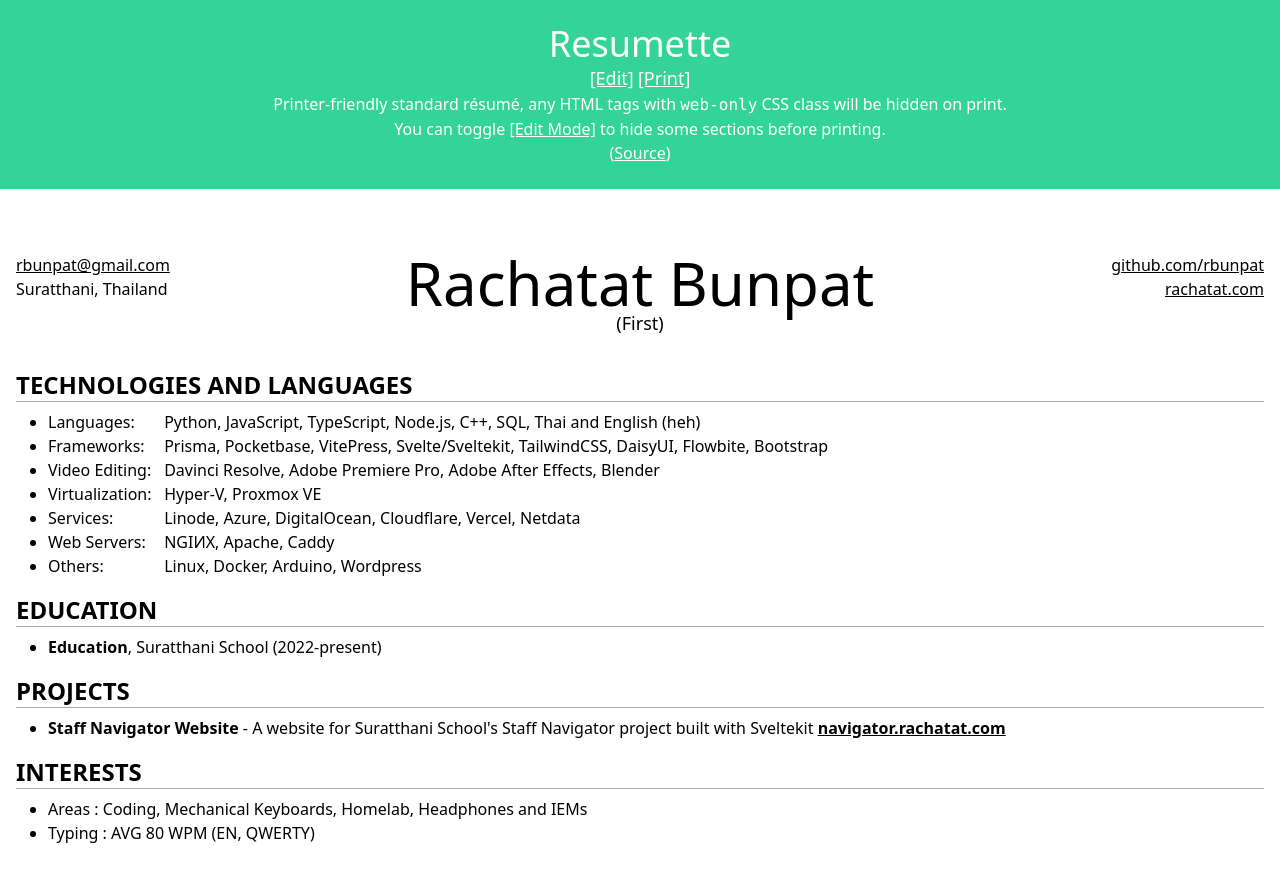
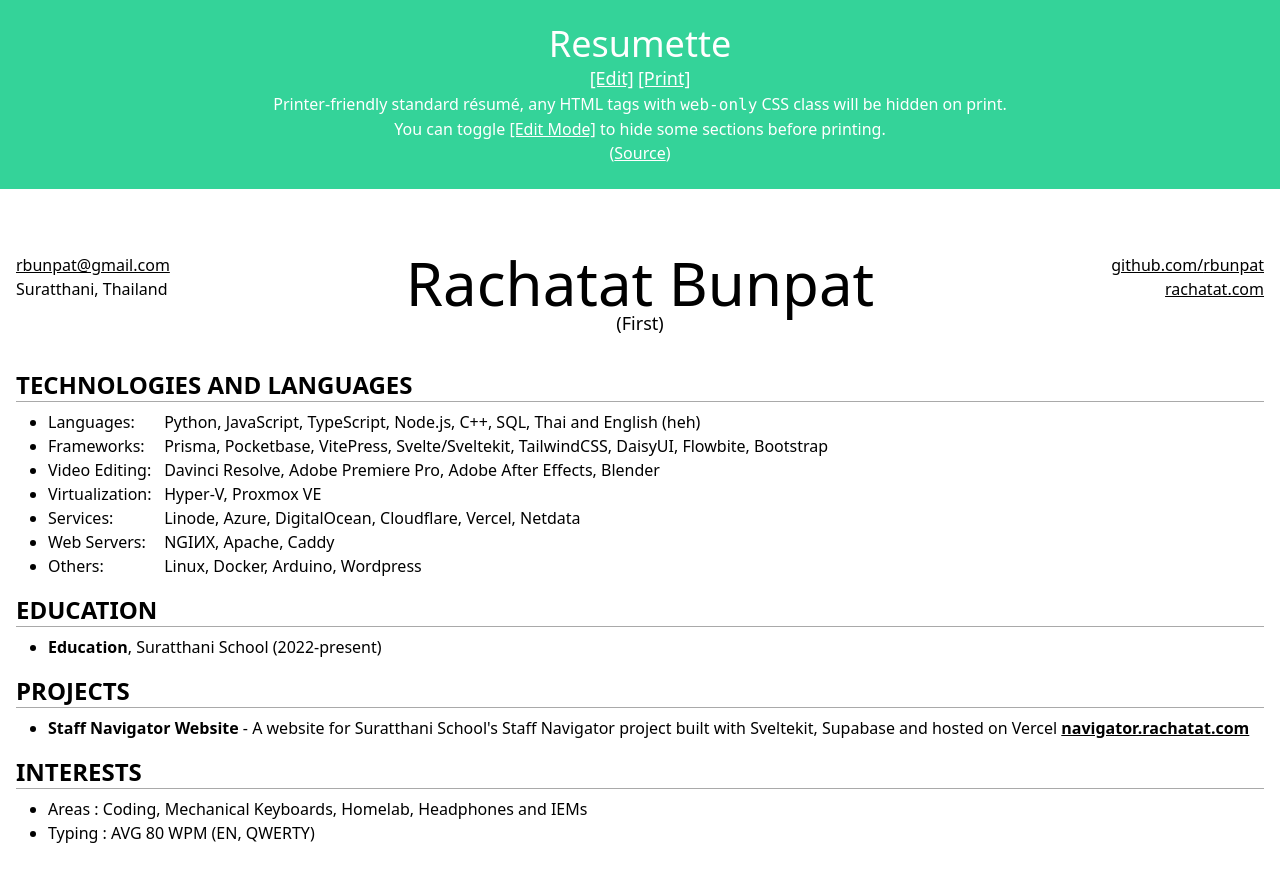
Before and after one commit to rbunpat/resume, a Svelte app: page / in a window 1280 px wide. Shown: the top 882 px of the page. Built offline with nearby package versions, Linux system fonts and the light colour scheme.

Commit message:
Update data.ts

```diff
--- a/src/data.ts
+++ b/src/data.ts
@@ -75,7 +75,7 @@ export const projects = [
   {
     name: "Staff Navigator Website",
     details:
-      "A website for Suratthani School's Staff Navigator project built with Sveltekit",
+      "A website for Suratthani School's Staff Navigator project built with Sveltekit, Supabase and hosted on Vercel",
     url: "navigator.rachatat.com",
   },
 ]
```
